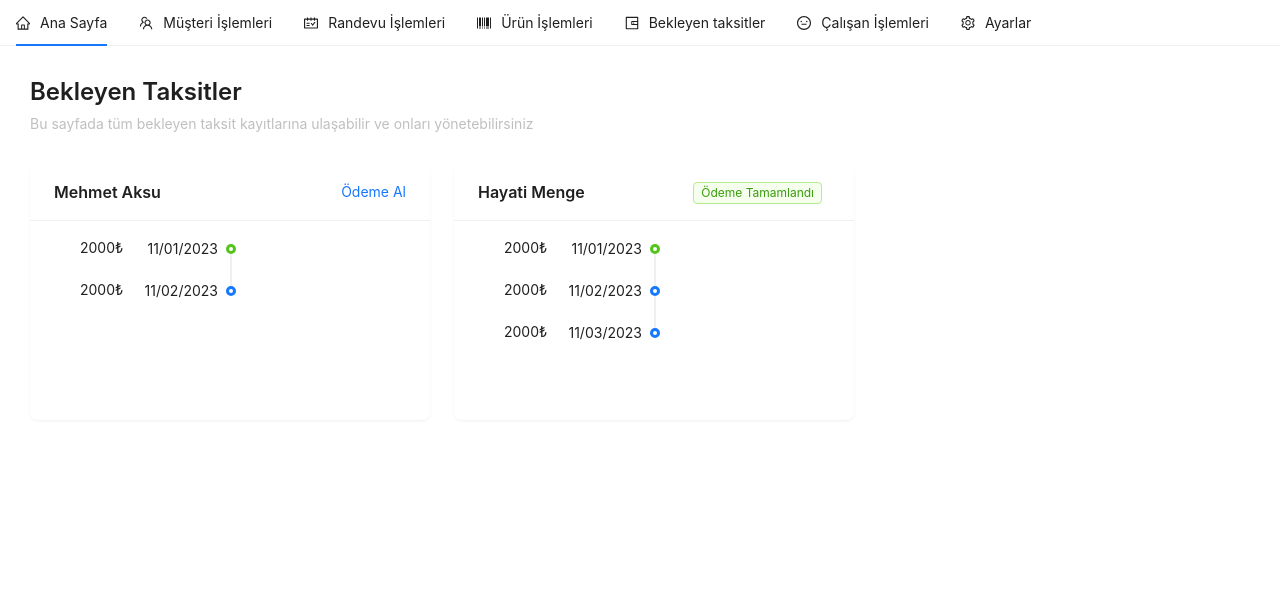
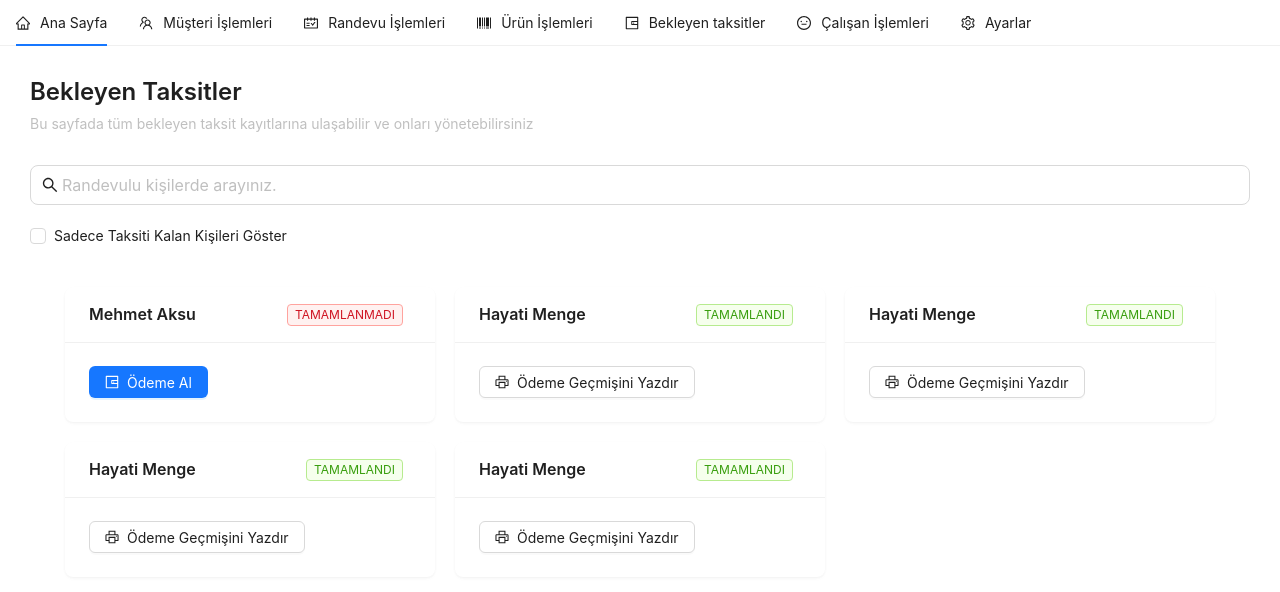
Before and after one commit to resatyavcin0/wedding-dress-store-client, a React (Create React App) app: page /pending-payments in a window 1280 px wide. Shown: the top 592 px of the page. Built offline with nearby package versions, Linux system fonts and the light colour scheme.

Commit message:
Edit pending payment page

```diff
--- a/src/components/DrawerComponent.js
+++ b/src/components/DrawerComponent.js
@@ -1,28 +1,22 @@
-import { Button, Drawer } from "antd";
-import React, { useState } from "react";
+import { Drawer } from "antd";
+import React from "react";
 
-const DrawerComponent = () => {
-  const [open, setOpen] = useState(false);
-  const showDrawer = () => {
-    setOpen(true);
-  };
-  const onClose = () => {
-    setOpen(false);
-  };
+const DrawerComponent = ({
+  closeDrawerHandler,
+  showDrawerState,
+  title,
+  placement,
+  children,
+}) => {
   return (
     <>
-      <Button type="primary" onClick={showDrawer}>
-        Open
-      </Button>
       <Drawer
-        title="Basic Drawer"
-        placement="right"
-        onClose={onClose}
-        open={open}
+        title={title}
+        placement={placement}
+        onClose={closeDrawerHandler}
+        open={showDrawerState}
       >
-        <p>Some contents...</p>
-        <p>Some contents...</p>
-        <p>Some contents...</p>
+        {children}
       </Drawer>
     </>
   );
--- /dev/null
+++ b/src/components/pendingPayments/AllCreditsListComponent.js
@@ -0,0 +1,77 @@
+import React, { useState } from "react";
+
+import { Button, Card, Tag, Timeline, Typography } from "antd";
+import DrawerComponent from "../DrawerComponent";
+import { PrinterOutlined, WalletOutlined } from "@ant-design/icons";
+
+const AllCreditsListComponent = ({ allCredits }) => {
+  const [showPaymentDrawer, setShowPaymentDrawer] = useState(false);
+  const [payments, setPayments] = useState([]);
+
+  const showPaymentDrawerHandler = (person) => {
+    setShowPaymentDrawer(true);
+    setPayments(person);
+  };
+  const closePaymentDrawerHandler = () => {
+    setShowPaymentDrawer(false);
+  };
+
+  return (
+    <div
+      style={{
+        display: "grid",
+        gridTemplateColumns: "repeat(auto-fill, 370px)",
+        justifyContent: "center",
+        marginTop: 40,
+        gap: 20,
+      }}
+    >
+      {allCredits?.map((item, key) => (
+        <Card
+          title={item.name}
+          bordered={false}
+          style={{
+            width: "100%",
+          }}
+          extra={
+            item.isFinish ? (
+              <Tag color="green"> TAMAMLANDI</Tag>
+            ) : (
+              <Tag color="red"> TAMAMLANMADI</Tag>
+            )
+          }
+        >
+          {!item.isFinish ? (
+            <Button
+              type="primary"
+              icon={<WalletOutlined />}
+              onClick={() => showPaymentDrawerHandler(item?.payments)}
+            >
+              Ödeme Al
+            </Button>
+          ) : (
+            <>
+              <Button icon={<PrinterOutlined />}>Ödeme Geçmişini Yazdır</Button>
+            </>
+          )}
+        </Card>
+      ))}
+
+      <DrawerComponent
+        closeDrawerHandler={closePaymentDrawerHandler}
+        showDrawerState={showPaymentDrawer}
+        title={"Mehmet Aksu"}
+      >
+        <Timeline
+          items={payments.map((item, key) => ({
+            color: item.type === "KAPORA" ? "green" : "blue",
+            label: item.date,
+            children: `${item.price}₺`,
+          }))}
+        />
+      </DrawerComponent>
+    </div>
+  );
+};
+
+export default AllCreditsListComponent;
--- /dev/null
+++ b/src/components/pendingPayments/FilterComponent.js
@@ -0,0 +1,22 @@
+import React from "react";
+
+import { Checkbox, Input } from "antd";
+import { SearchOutlined } from "@ant-design/icons";
+
+const FilterComponent = ({ onChange }) => {
+  return (
+    <>
+      <Input
+        placeholder="Randevulu kişilerde arayınız."
+        prefix={<SearchOutlined />}
+        size="large"
+        style={{ marginBottom: 20 }}
+      />
+      <Checkbox onChange={onChange}>
+        Sadece Taksiti Kalan Kişileri Göster
+      </Checkbox>{" "}
+    </>
+  );
+};
+
+export default FilterComponent;
--- a/src/pages/home.js
+++ b/src/pages/home.js
@@ -11,16 +11,12 @@ const HomePage = () => {
       title={"Ana Sayfa"}
       subTitle={"Bu sayfa özelinde istatiklerinizi takip edebilirsiniz."}
     >
-      <Row>
+      <Row gutter={16}>
         <Col span={12}>
-          <Statistic
-            title="Haftalık Toplam Hesap"
-            value={112893}
-            precision={2}
-          />
+          <Card bordered={false}>
+            <Statistic title="Haftalık Kazanç" value={120000} prefix={"₺"} />
+          </Card>
         </Col>
-      </Row>
-      <Row gutter={16}>
         <Col span={12}>
           <Card bordered={false}>
             <Statistic
@@ -33,18 +29,6 @@ const HomePage = () => {
             />
           </Card>
         </Col>
-        <Col span={12}>
-          <Card bordered={false}>
-            <Statistic
-              title="Idle"
-              value={9.3}
-              precision={2}
-              valueStyle={{ color: "#cf1322" }}
-              prefix={<ArrowDownOutlined />}
-              suffix="%"
-            />
-          </Card>
-        </Col>
       </Row>
     </MainCore>
   );
--- a/src/pages/pendingPayments.js
+++ b/src/pages/pendingPayments.js
@@ -1,6 +1,9 @@
-import React from "react";
+import React, { useState } from "react";
 import MainCore from "../core/Main";
-import { Card, Tag, Timeline } from "antd";
+
+//components
+import FilterComponent from "../components/pendingPayments/FilterComponent";
+import AllCredistsListComponent from "../components/pendingPayments/AllCreditsListComponent";
 
 const ALL_CREDITS = [
   {
@@ -45,9 +48,85 @@ const ALL_CREDITS = [
       },
     ],
   },
+  {
+    name: "Hayati Menge",
+    isFinish: true,
+    payments: [
+      {
+        price: 2000,
+        date: "11/01/2023",
+        kim: "Sakiye Merka",
+        type: "KAPORA",
+      },
+      {
+        price: 2000,
+        date: "11/02/2023",
+        kim: "Sakiye Merka",
+        type: "TAKSIT",
+      },
+      {
+        price: 2000,
+        date: "11/03/2023",
+        kim: "Sakiye Merka",
+        type: "TAKSIT",
+      },
+    ],
+  },
+  {
+    name: "Hayati Menge",
+    isFinish: true,
+    payments: [
+      {
+        price: 2000,
+        date: "11/01/2023",
+        kim: "Sakiye Merka",
+        type: "KAPORA",
+      },
+      {
+        price: 2000,
+        date: "11/02/2023",
+        kim: "Sakiye Merka",
+        type: "TAKSIT",
+      },
+      {
+        price: 2000,
+        date: "11/03/2023",
+        kim: "Sakiye Merka",
+        type: "TAKSIT",
+      },
+    ],
+  },
+  {
+    name: "Hayati Menge",
+    isFinish: true,
+    payments: [
+      {
+        price: 2000,
+        date: "11/01/2023",
+        kim: "Sakiye Merka",
+        type: "KAPORA",
+      },
+      {
+        price: 2000,
+        date: "11/02/2023",
+        kim: "Sakiye Merka",
+        type: "TAKSIT",
+      },
+      {
+        price: 2000,
+        date: "11/03/2023",
+        kim: "Sakiye Merka",
+        type: "TAKSIT",
+      },
+    ],
+  },
 ];
 
 const PendingPaymentsPage = () => {
+  const onChange = (checked) => {
+    console.log(`switch to ${checked}`);
+  };
+
   return (
     <MainCore
       title={"Bekleyen Taksitler"}
@@ -55,30 +134,9 @@ const PendingPaymentsPage = () => {
         "Bu sayfada tüm bekleyen taksit kayıtlarına ulaşabilir ve onları yönetebilirsiniz"
       }
     >
-      <div style={{ display: "flex", gap: 24 }}>
-        {ALL_CREDITS.map((item, key) => (
-          <Card
-            title={item.name}
-            bordered={false}
-            style={{ width: 400 }}
-            extra={
-              item.isFinish ? (
-                <Tag color="green">Ödeme Tamamlandı</Tag>
-              ) : (
-                <a href="#">Ödeme Al</a>
-              )
-            }
-          >
-            <Timeline
-              items={item.payments.map((item, key) => ({
-                color: item.type === "KAPORA" ? "green" : "blue",
-                label: item.date,
-                children: `${item.price}₺`,
-              }))}
-            />
-          </Card>
-        ))}
-      </div>
+      <FilterComponent onChange={onChange} />
+
+      <AllCredistsListComponent allCredits={ALL_CREDITS} />
     </MainCore>
   );
 };
```
Also changed, not shown: src/index.css (line endings or trailing spaces).
